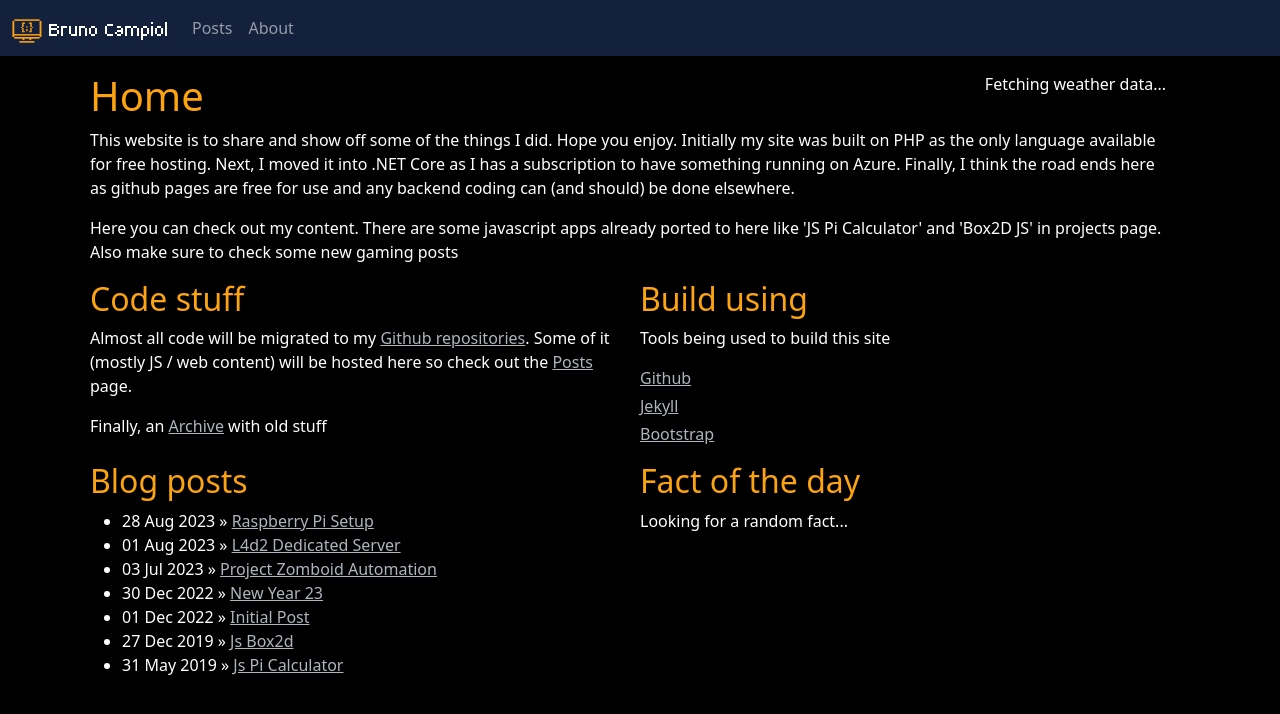
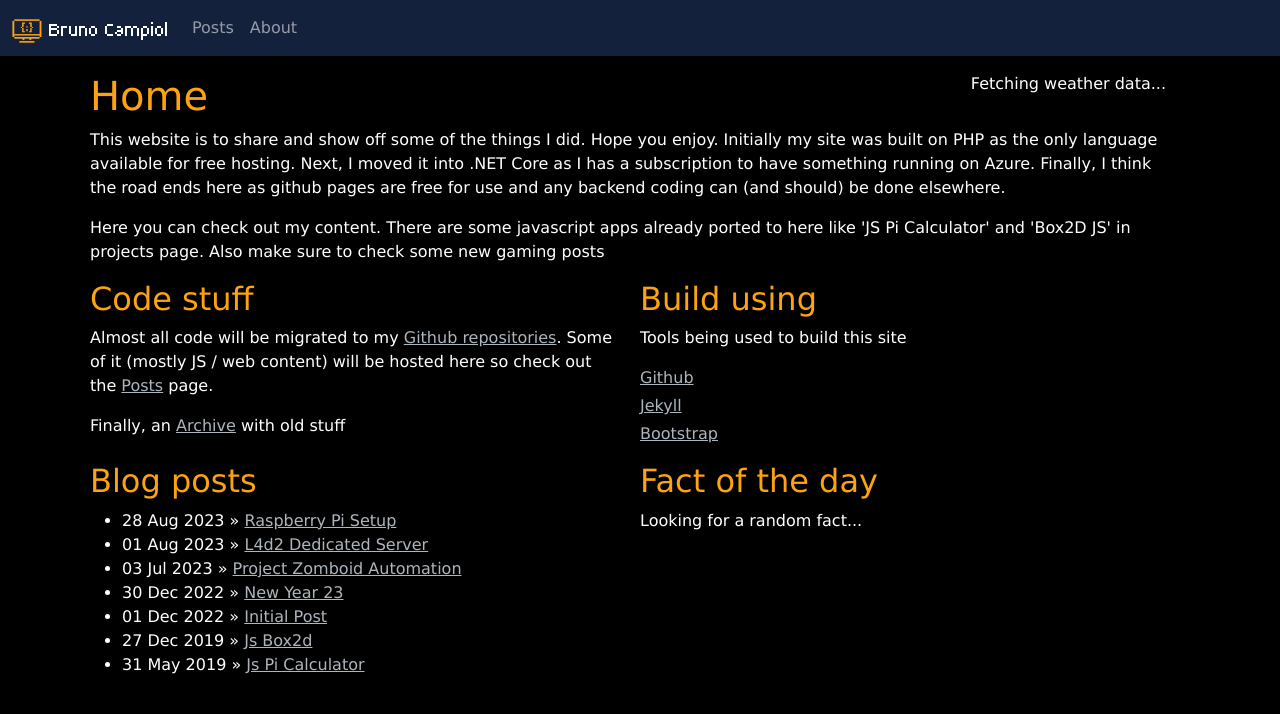
Before and after one commit to brunocampiol/brunocampiol.github.io, a Jekyll site: the page built from index.html, in a window 1280 px wide. Shown: the top 714 px of the page. Built offline with Jekyll 4.4.1, drawn with Linux system fonts in a browser that asks for light colours.

Commit message:
add font-family

```diff
--- a/assets/css/style.css
+++ b/assets/css/style.css
@@ -8,6 +8,7 @@
 
 body {
     background-color: #000000;
+    font-family: Verdana, Helvetica, Roboto, Ubuntu, Arial;
 }
 
 p,
```
